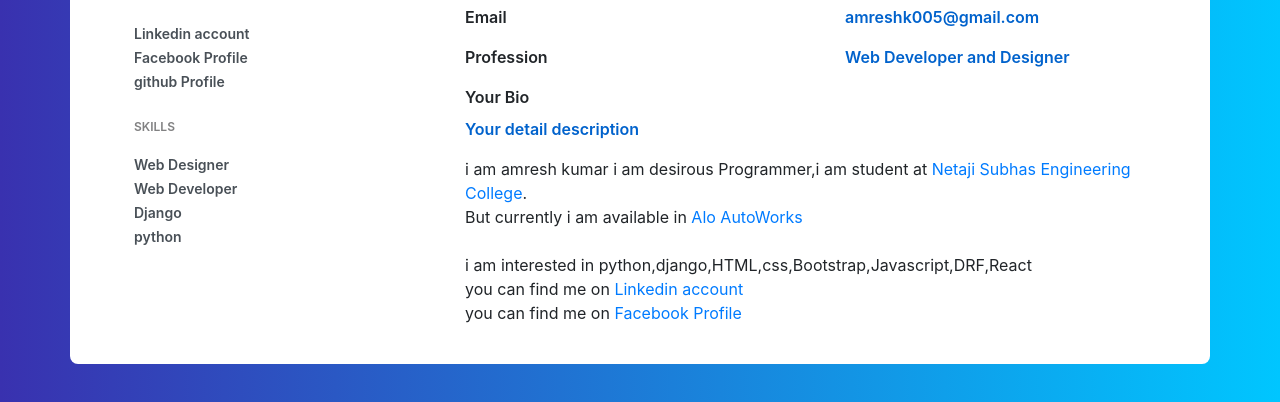
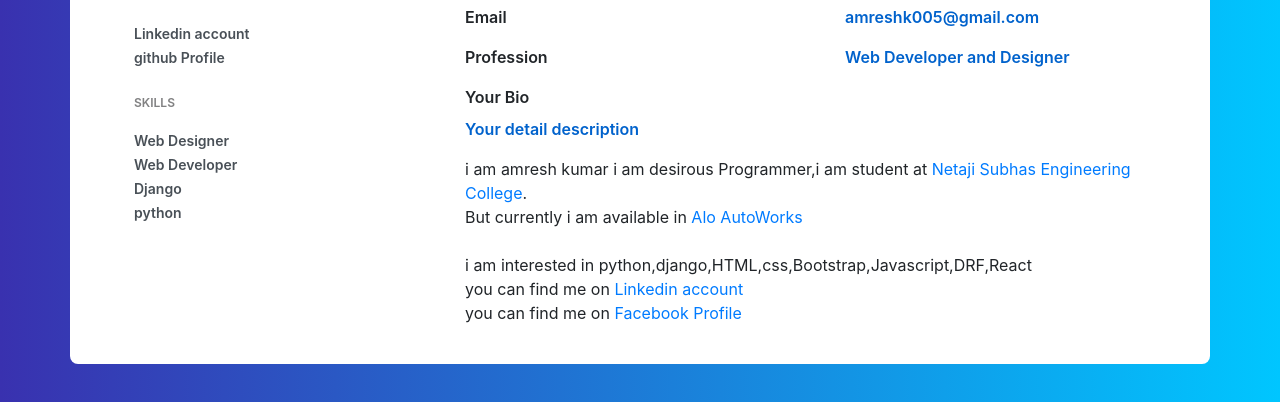
Before and after one commit to amreshk005/amreshk005.github.io, a plain HTML site: page index.html in a window 1280 px wide. Shown: the part 438-840 px from the top of the page. Drawn offline with nearby package versions, Linux system fonts and the light colour scheme.

Commit message:
Update index.html

```diff
--- a/index.html
+++ b/index.html
@@ -46,7 +46,7 @@
         <div class="profile-work">
             <p>WORK LINK</p>
             <a href="https://www.linkedin.com/in/amresh-kumar-35b604168/">Linkedin account</a><br/>
-            <a href="https://www.facebook.com/profile.php?id=100003499692411">Facebook Profile</a><br/>
+
             <a href="https://github.com/amreshk005">github Profile</a><br/>
 
             <p>SKILLS</p>
```
